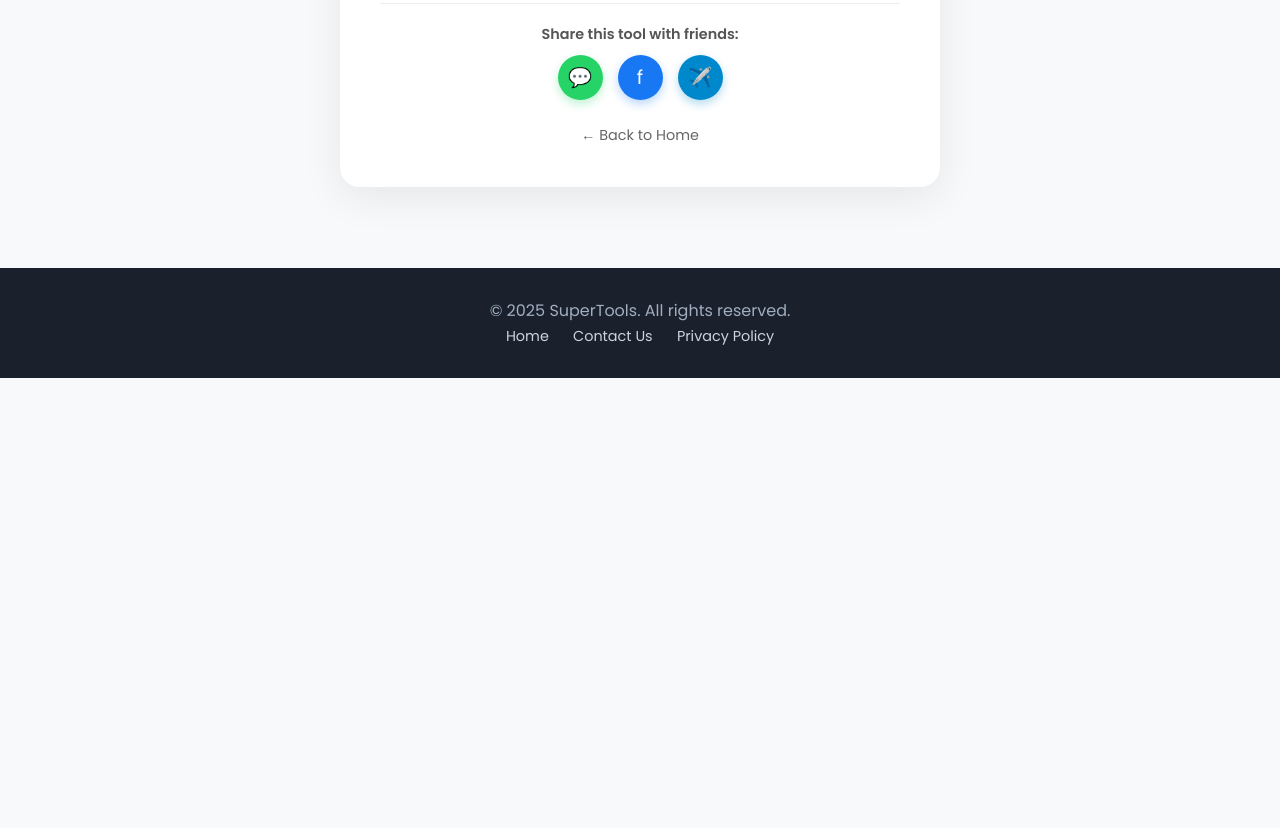
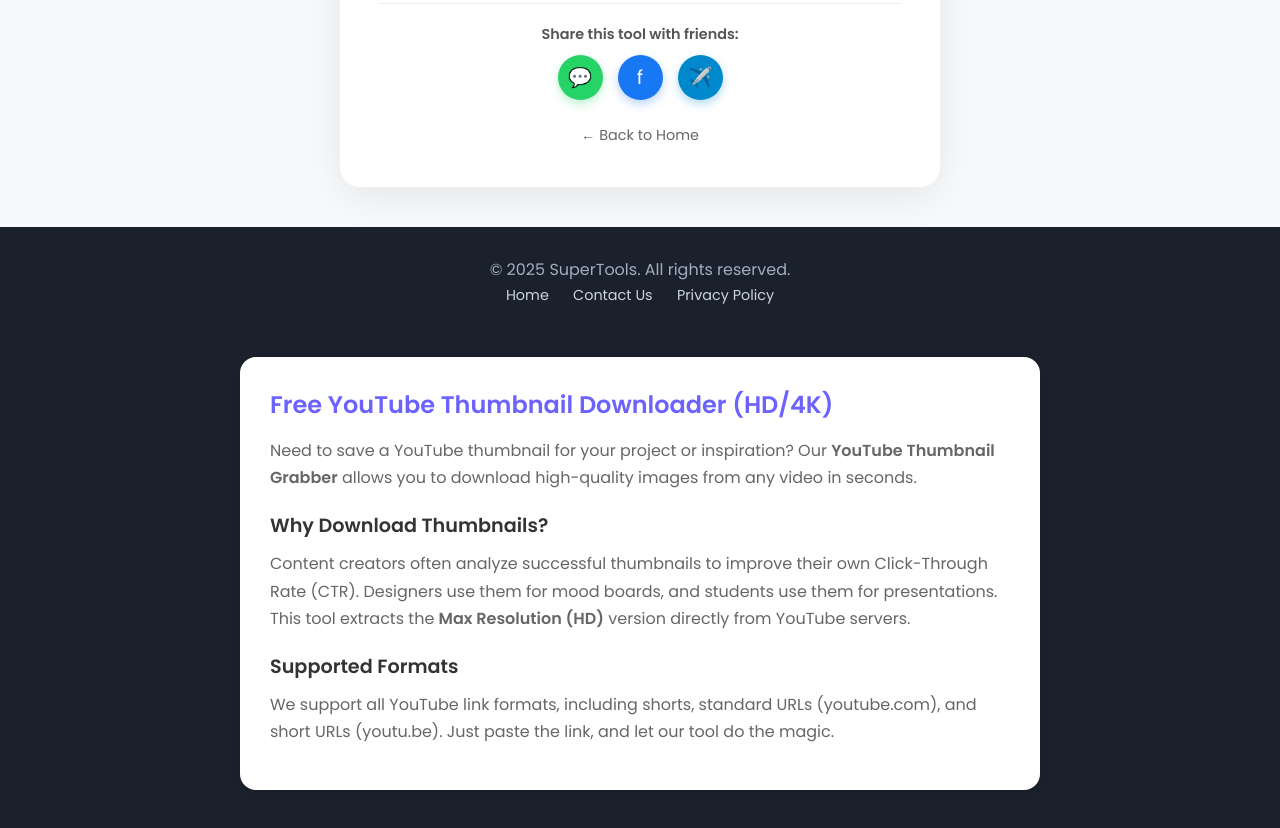
Before and after one commit to izharkha805280-lang/Multi-Tools-AI, a plain HTML site: page yt-thumbnail.html in a window 1280 px wide. Shown: the part 422-1250 px from the top of the page. Before the commit the page ends 800 px from the top, so only its background shows below. Drawn offline with Linux system fonts and the light colour scheme.

Commit message:
Update yt-thumbnail.html

```diff
--- a/yt-thumbnail.html
+++ b/yt-thumbnail.html
@@ -56,6 +56,16 @@
             <a href="index.html">Home</a>
             <a href="contact.html">Contact Us</a>
             <a href="privacy.html">Privacy Policy</a>
+        </div>
+        <div class="seo-content">
+    <h2>Free YouTube Thumbnail Downloader (HD/4K)</h2>
+    <p>Need to save a YouTube thumbnail for your project or inspiration? Our <strong>YouTube Thumbnail Grabber</strong> allows you to download high-quality images from any video in seconds.</p>
+
+    <h3>Why Download Thumbnails?</h3>
+    <p>Content creators often analyze successful thumbnails to improve their own Click-Through Rate (CTR). Designers use them for mood boards, and students use them for presentations. This tool extracts the <strong>Max Resolution (HD)</strong> version directly from YouTube servers.</p>
+
+    <h3>Supported Formats</h3>
+    <p>We support all YouTube link formats, including shorts, standard URLs (youtube.com), and short URLs (youtu.be). Just paste the link, and let our tool do the magic.</p>
         </div>
     </footer>
 
```
